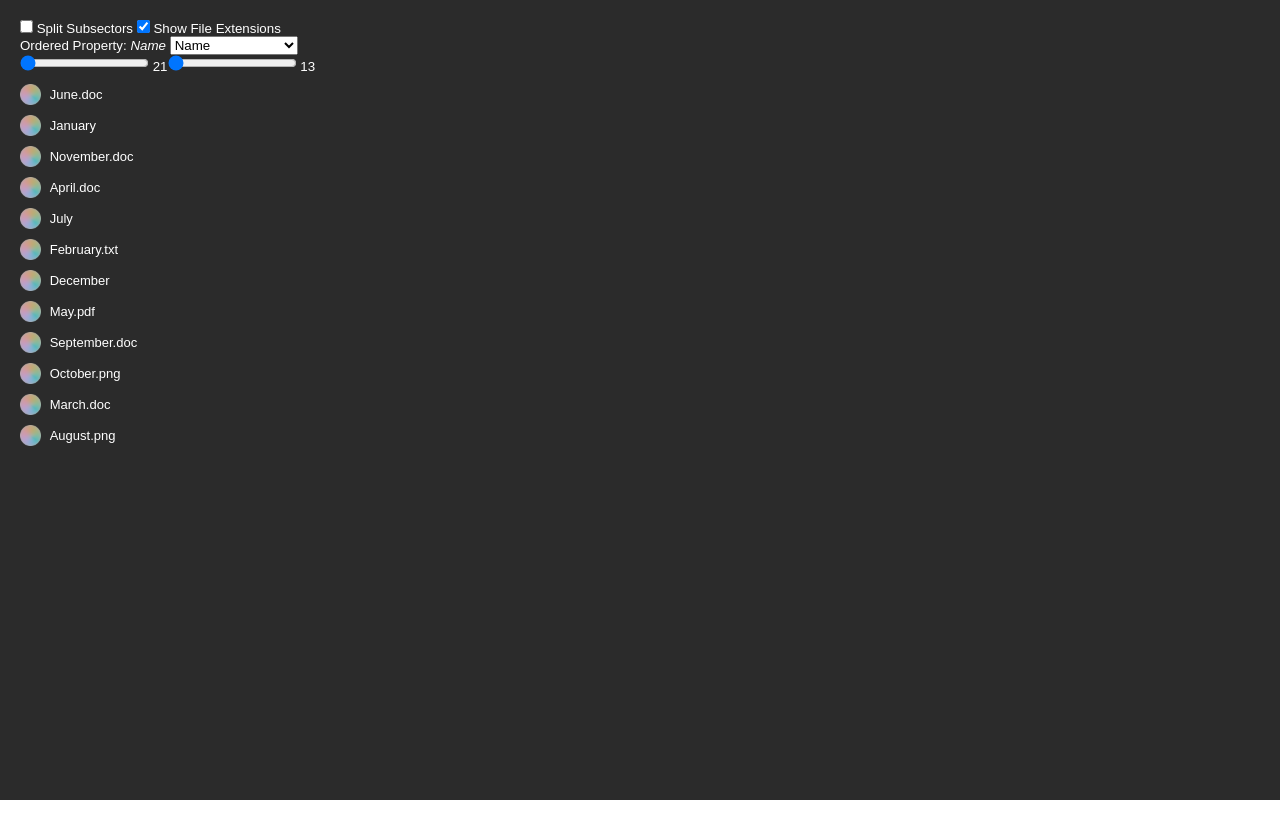
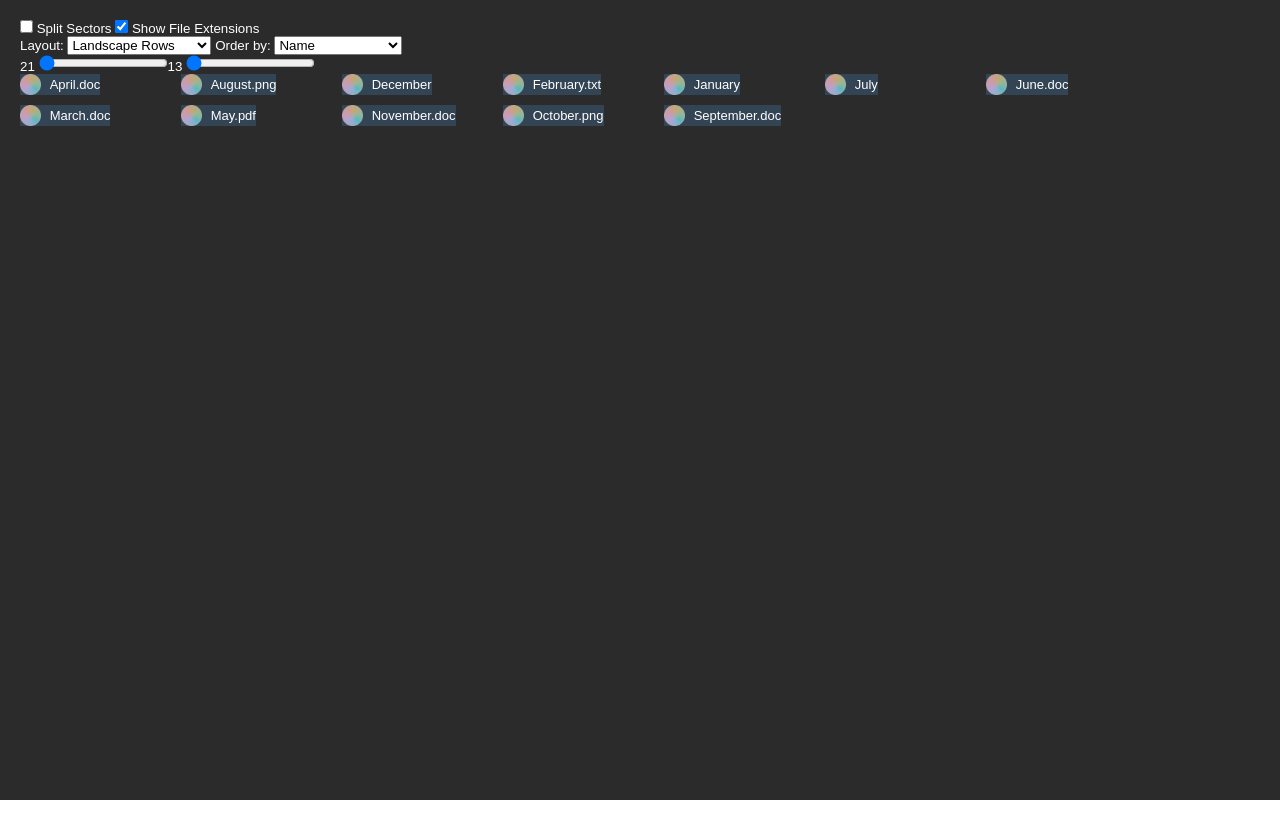
Before and after one commit to benjacksonk/FileBrowser, a SvelteKit app: page / in a window 1280 px wide. Built offline with nearby package versions, Linux system fonts and the light colour scheme.

Commit message:
added functioning layouts, i.e. rows, columns, etc.

```diff
--- a/src/Browser.svelte
+++ b/src/Browser.svelte
@@ -1,11 +1,11 @@
 <script lang="ts">
-    import FilePane from "./FilePane.svelte";
+    import SectorContents from "./SectorContents.svelte";
 </script>
 
 
 
 <div class="Browser">
-    <FilePane/>
+    <SectorContents/>
 </div>
 
 
--- a/src/File.svelte
+++ b/src/File.svelte
@@ -5,12 +5,16 @@
         afile = $bindable(),
         previewSize,
         nameSize,
-        showFileExtension
+        showFileExtension,
+        nameBelow,
+        detailsBelow
     } : {
         afile: AFile,
         previewSize: number,
         nameSize: number,
-        showFileExtension: boolean
+        showFileExtension: boolean,
+        nameBelow: boolean,
+        detailsBelow: boolean
     } = $props();
 
     let displayName = $derived(showFileExtension && afile.extension !== "" ? `${afile.name}.${afile.extension}` : afile.name);
@@ -18,23 +22,39 @@
 
 
 
-<div class="File" style:gap={`${previewSize * (Math.sqrt(2) - 1)}px`}>
+<div class="File"
+    style:gap={`${previewSize * (Math.sqrt(2) - 1)}px`}
+    style:flex-flow={`${nameBelow ? "column" : "row"} nowrap`}
+    style:align-items={"center"}
+    style:justify-items={nameBelow ? "center" : "start"}
+>
     <img class="filePreview" alt="" src={afile.preview} style:height={`${previewSize}px`}>
-    <span class="fileName" style:font-size={`${nameSize}px`}>{displayName}</span>
+
+    <div class="fileDescription"
+        style:flex-flow={`${detailsBelow ? "column" : "row"} nowrap`}
+        style:align-items={detailsBelow ? "center" : "start"}
+        style:justify-items={detailsBelow ? "start" : "center"}
+    >
+        <span class="fileName" style:font-size={`${nameSize}px`}>{displayName}</span>
+    </div>
 </div>
 
 
 
 <style>
     .File {
-        width: max-content;
-        height: max-content;
+        width: fit-content;
+        height: fit-content;
         display: flex;
-        flex-flow: row nowrap;
-        align-items: center;
+
+        background-color: #345;
     }
 
     .filePreview {
         width: auto;
     }
+
+    .fileDescription {
+        display: flex;
+    }
 </style>
--- a/src/FileArray.svelte
+++ b/src/FileArray.svelte
@@ -1,52 +1,60 @@
 <script lang="ts">
     import { browserState } from "$lib/browserState.svelte";
-    import type { AFile } from "$lib/types.svelte";
+    import { FileFlow, type AFile } from "$lib/types.svelte";
     import File from "./File.svelte";
 
     let {
-        sortedFiles = $bindable([]),
+        files = $bindable([]),
         previewSize = $bindable(21),
-        nameSize = $bindable(13)
+        nameSize = $bindable(13),
+        flow
     } : {
-        sortedFiles: AFile[],
+        files: AFile[],
         previewSize: number,
-        nameSize: number
+        nameSize: number,
+        flow: FileFlow
     } = $props();
+
+    let isByRows = $derived(flow === FileFlow.LandscapeRows || flow === FileFlow.PortraitRows);
+    let nameBelow = $derived(flow === FileFlow.PortraitColumns || flow === FileFlow.PortraitRows);
+    let detailsBelow = $derived(flow !== FileFlow.List);
 </script>
 
 
 
 <div class="FileArray">
     <div class="configBar">
-        <div>
-            <label for="previewSize">
-                <input id="previewSize" type="range" name="previewSize" bind:value={previewSize} min="21" max="145">
-                {previewSize}
-            </label>
-        </div>
+        <label>
+            {previewSize}
+            <input type="range" name="previewSize" bind:value={previewSize} min="21" max="145">
+        </label>
 
-        <div>
-            <label for="fileNameSize">
-                <input id="fileNameSize" type="range" name="fileNameSize" bind:value={nameSize} min="13" max="90">
-                {nameSize}
-            </label>
-        </div>
+        <label>
+            {nameSize}
+            <input type="range" name="fileNameSize" bind:value={nameSize} min="13" max="90">
+        </label>
     </div>
 
-    {#each sortedFiles as afile}
-    <File {afile} {previewSize} {nameSize} showFileExtension={browserState.showFileExtension}/>
-    {/each}
+    <div class="files"
+        style:font-size={`${nameSize}px`}
+        style:grid-auto-flow={isByRows ? "row" : "column"}
+        style:grid-template-columns={isByRows ? `repeat(auto-fill, minmax(0, calc(${previewSize}px + 10em)))` : "unset"}
+        style:grid-template-rows={isByRows ? "unset" : `repeat(auto-fill, ${previewSize}px)`}
+    >
+        {#each files as afile}
+        <File {afile} {previewSize} {nameSize} {nameBelow} {detailsBelow} showFileExtension={browserState.showFileExtensions}/>
+        {/each}
+    </div>
 </div>
 
 
 
 <style>
     .FileArray {
-        display: grid;
-        grid-auto-flow: row;
-        gap: 10px;
-        align-content: start;
-        justify-content: flex-start;
+        width: 100%;
+        height: 100%;
+        display: flex;
+        flex-flow: column nowrap;
     }
 
     .configBar {
@@ -54,4 +62,15 @@
         display: flex;
         flex-flow: row nowrap;
     }
+
+    .files {
+        width: 100%;
+        height: 100%;
+        display: grid;
+        gap: 10px;
+        grid-auto-rows: max-content;
+        grid-auto-columns: max-content;
+        align-content: start;
+        justify-content: start;
+    }
 </style>
--- a/src/FileBrowserConfig.svelte
+++ b/src/FileBrowserConfig.svelte
@@ -11,12 +11,12 @@
 
 
 <div class="FileBrowserConfig">
-    <label for="splitSubsectors">
-        <input id="splitSubsectors" type="checkbox" name="splitSubsectors" bind:checked={splitSubsectors}/>
-        Split Subsectors
+    <label>
+        <input type="checkbox" name="splitSubsectors" bind:checked={splitSubsectors}/>
+        Split Sectors
     </label>
-    <label for="showFileExtensions">
-        <input id="showFileExtensions" type="checkbox" name="showFileExtensions" bind:checked={showFileExtensions}/>
+    <label>
+        <input type="checkbox" name="showFileExtensions" bind:checked={showFileExtensions}/>
         Show File Extensions
     </label>
 </div>
--- a/src/FilePane.svelte
+++ /dev/null
@@ -1,57 +0,0 @@
-<script lang="ts">
-    import { browserState } from "$lib/browserState.svelte";
-    import { rootFileSectorState } from "$lib/fileTreeState.svelte";
-    import FileArray from "./FileArray.svelte";
-    import FilePaneConfig from "./FilePaneConfig.svelte";
-    import FileBrowserConfig from "./FileBrowserConfig.svelte";
-</script>
-
-
-
-<div class="FilePane">
-    <FileBrowserConfig
-        bind:splitSubsectors={browserState.splitSubsectors}
-        bind:showFileExtensions={browserState.showFileExtension}
-    />
-
-    <FilePaneConfig bind:orderedProperty={rootFileSectorState.orderedProperty}/>
-
-    <div class="fileArrays">
-        {#if browserState.splitSubsectors}
-        <FileArray
-            bind:sortedFiles={rootFileSectorState.sectors}
-            bind:previewSize={browserState.subsectorPanePreviewSize}
-            bind:nameSize={browserState.subsectorPaneNameSize}
-        />
-        <FileArray
-            bind:sortedFiles={rootFileSectorState.files}
-            bind:previewSize={rootFileSectorState.previewSize}
-            bind:nameSize={rootFileSectorState.nameSize}
-        />
-        {:else}
-        <FileArray
-            bind:sortedFiles={rootFileSectorState.afiles}
-            bind:previewSize={rootFileSectorState.previewSize}
-            bind:nameSize={rootFileSectorState.nameSize}
-        />
-        {/if}
-    </div>
-</div>
-
-
-
-<style>
-    .FilePane {
-        width: 100%;
-        height: 100%;
-        padding: 20px;
-    }
-
-    .fileArrays {
-        width: 100%;
-        height: 100%;
-        display: grid;
-        grid-auto-flow: column;
-        grid-auto-columns: 50%;
-    }
-</style>
--- a/src/FilePaneConfig.svelte
+++ /dev/null
@@ -1,30 +0,0 @@
-<script lang="ts">
-    import { FileType } from "$lib/types.svelte";
-
-    let {
-        orderedProperty = $bindable()
-    } : {
-        orderedProperty: string
-    } = $props();
-</script>
-
-
-
-<div class="FilePaneConfig">
-    <label for="select-orderedProperty">Ordered Property: <i>{orderedProperty}</i></label>
-
-    <select id="select-orderedProperty" name="select-orderedProperty" bind:value={orderedProperty}>
-        {#each FileType.defaultsPerProperty.keys() as propertyName}
-        <option value={propertyName}>{propertyName}</option>
-        {/each}
-    </select>
-</div>
-
-
-
-<style>
-    .FilePaneConfig {
-        width: 100%;
-        height: max-content;
-    }
-</style>
--- /dev/null
+++ b/src/SectorContents.svelte
@@ -0,0 +1,63 @@
+<script lang="ts">
+    import { FileFlow } from "$lib/types.svelte";
+    import { browserState } from "$lib/browserState.svelte";
+    import { fileTreeState } from "$lib/fileTreeState.svelte";
+    import FileArray from "./FileArray.svelte";
+    import FileBrowserConfig from "./FileBrowserConfig.svelte";
+    import SectorViewConfig from "./SectorViewConfig.svelte";
+</script>
+
+
+
+<div class="SectorContents">
+    <FileBrowserConfig
+        bind:splitSubsectors={browserState.splitSubsectors}
+        bind:showFileExtensions={browserState.showFileExtensions}
+    />
+    <SectorViewConfig
+        bind:orderedProperty={fileTreeState.orderedProperty}
+        bind:flow={fileTreeState.flow}
+    />
+
+    <div class="fileArrays">
+        {#if browserState.splitSubsectors}
+            <FileArray
+                bind:files={fileTreeState.sectors}
+                bind:previewSize={browserState.defaultPreviewSize}
+                bind:nameSize={browserState.defaultPaneNameSize}
+                flow={FileFlow.LandscapeColumns}
+            />
+            <FileArray
+                bind:files={fileTreeState.files}
+                bind:previewSize={fileTreeState.previewSize}
+                bind:nameSize={fileTreeState.nameSize}
+                flow={fileTreeState.flow}
+            />
+        {:else}
+            <FileArray
+                bind:files={fileTreeState.afiles}
+                bind:previewSize={fileTreeState.previewSize}
+                bind:nameSize={fileTreeState.nameSize}
+                flow={fileTreeState.flow}
+            />
+        {/if}
+    </div>
+</div>
+
+
+
+<style>
+    .SectorContents {
+        width: 100%;
+        height: 100%;
+        padding: 20px;
+    }
+
+    .fileArrays {
+        width: 100%;
+        height: 100%;
+        display: grid;
+        grid-auto-flow: column;
+        grid-auto-columns: minmax(0,1fr);
+    }
+</style>
--- /dev/null
+++ b/src/SectorViewConfig.svelte
@@ -0,0 +1,42 @@
+<script lang="ts">
+    import { FileFlow, FileType } from "$lib/types.svelte";
+
+    let {
+        orderedProperty = $bindable(),
+        flow = $bindable(FileFlow.LandscapeColumns)
+    } : {
+        orderedProperty: string,
+        flow: FileFlow
+    } = $props();
+</script>
+
+
+
+<div class="SectorViewConfig">
+    <label>
+        Layout:
+        <select name="select-flow" bind:value={flow}>
+            {#each Object.values(FileFlow) as flowMode}
+            <option value={flowMode}>{flowMode}</option>
+            {/each}
+        </select>
+    </label>
+
+    <label>
+        Order by:
+        <select name="select-orderedProperty" bind:value={orderedProperty}>
+            {#each FileType.defaultsPerProperty.keys() as propertyName}
+            <option value={propertyName}>{propertyName}</option>
+            {/each}
+        </select>
+    </label>
+</div>
+
+
+
+<style>
+    .SectorViewConfig {
+        width: 100%;
+        height: max-content;
+    }
+</style>
--- a/src/lib/browserState.svelte.ts
+++ b/src/lib/browserState.svelte.ts
@@ -1,6 +1,6 @@
 export const browserState = $state({
-    showFileExtension: true,
+    showFileExtensions: true,
     splitSubsectors: false,
-    subsectorPanePreviewSize: 21,
-    subsectorPaneNameSize: 13
+    defaultPreviewSize: 21,
+    defaultPaneNameSize: 13
 });
--- a/src/lib/fileTreeState.svelte.ts
+++ b/src/lib/fileTreeState.svelte.ts
@@ -1,6 +1,6 @@
 import { File, FileSector } from "./types.svelte";
 
-export const rootFileSectorState = $state<FileSector>(generateRootFileSector());
+export const fileTreeState = $state<FileSector>(generateRootFileSector());
 
 function generateRootFileSector() {
     return new FileSector("Documents", [
--- a/src/lib/types.svelte.ts
+++ b/src/lib/types.svelte.ts
@@ -142,17 +142,27 @@ export abstract class AFile {
     }
 }
 
+export enum FileFlow {
+    List ="List",
+    PortraitColumns = "Portrait Columns",
+    LandscapeColumns = "Landscape Columns",
+    PortraitRows = "Portrait Rows",
+    LandscapeRows = "Landscape Rows"
+}
+
 export class FileSector extends AFile {
     afiles: AFile[] = $state([]);
     previewSize: number = 21;
     nameSize: number = 13;
+    flow: FileFlow = FileFlow.LandscapeRows; //LandscapeColumns
 
-    #orderedProperty: string = "Name";
+    #orderedProperty: string = "";
 
     constructor(name: string, files: AFile[] = []) {
         super(name);
         this.trySetProperty("Type", FileType.fileSectorFileType);
         this.afiles = files;
+        this.orderedProperty = "Name";
     }
 
     get sectors(): FileSector[] {
```
